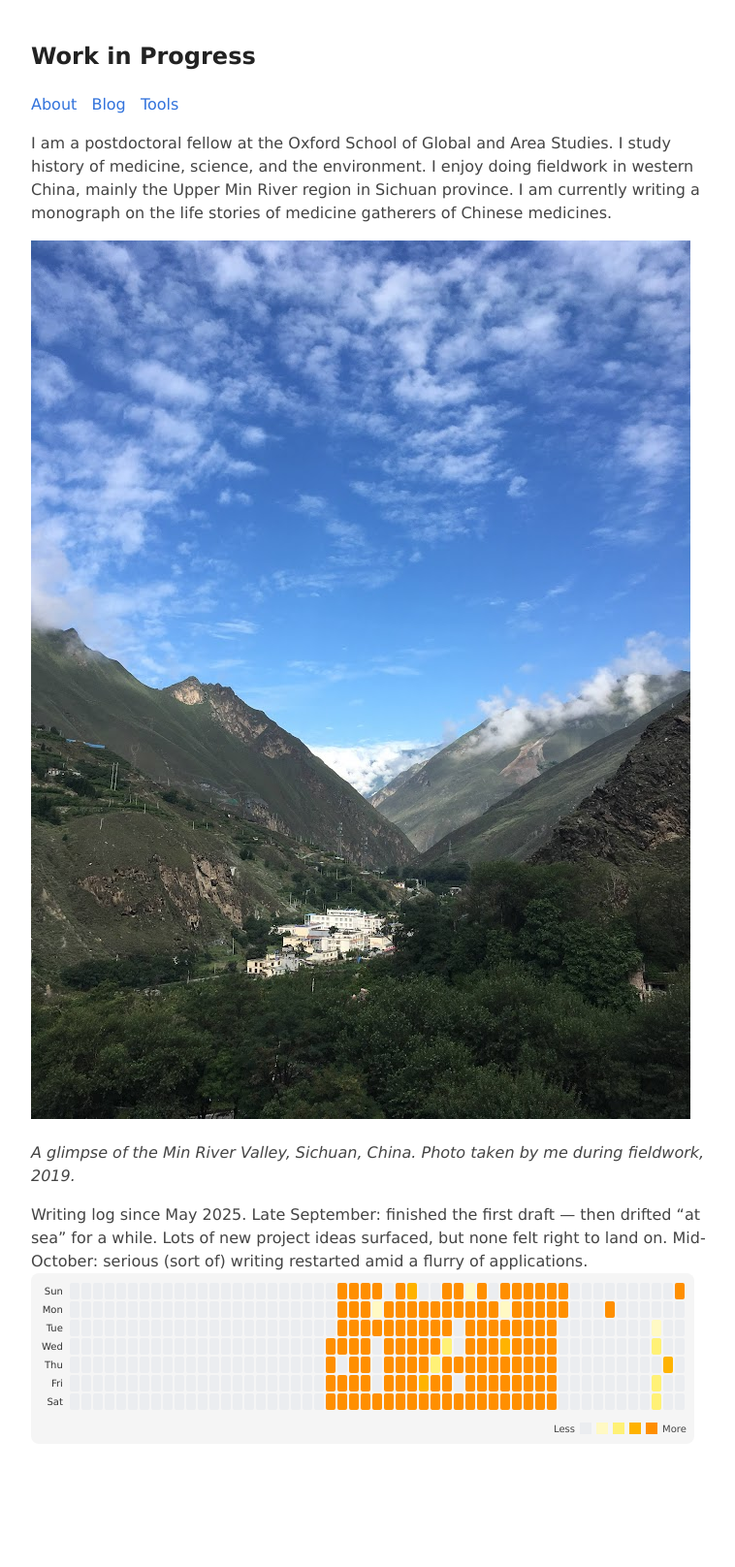
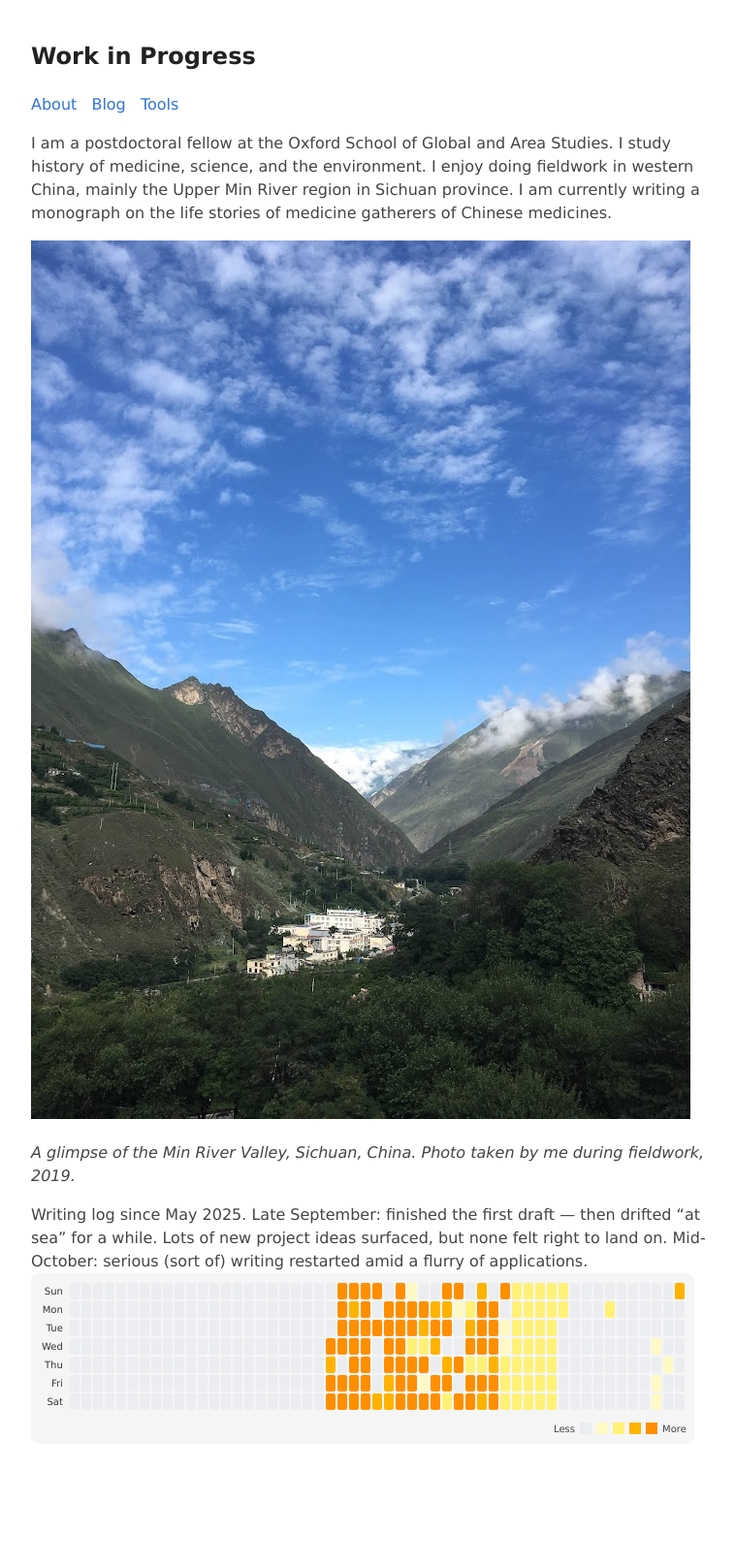
Before and after one commit to pixardora/pixardora.github.io, a Jekyll site: the page built from index.md, in a window 1280 px wide. Shown: the whole page at 97% size, without its empty margins (248-1006 px from the left). Built offline with Jekyll 4.4.1, drawn with Linux system fonts in a browser that asks for light colours.

Commit message:
Update index.md

```diff
--- a/index.md
+++ b/index.md
@@ -142,7 +142,7 @@ _A glimpse of the Min River Valley, Sichuan, China. Photo taken by me during fie
             {% assign current_date_ts = week_start | plus: day_offset %}
             {% assign current_date = current_date_ts | date: '%Y-%m-%d' %}
             {% assign count = site.data.writing[current_date] | default: 0 %}
-            {% assign level = count | divided_by: 100 | at_least: 0 | at_most: 4 %}
+            {% assign level = count | divided_by: 250 | at_least: 0 | at_most: 4 %}
 
             <td class="contribution-day contribution-level-{{ level }}"
                 data-date="{{ current_date }}"
```
